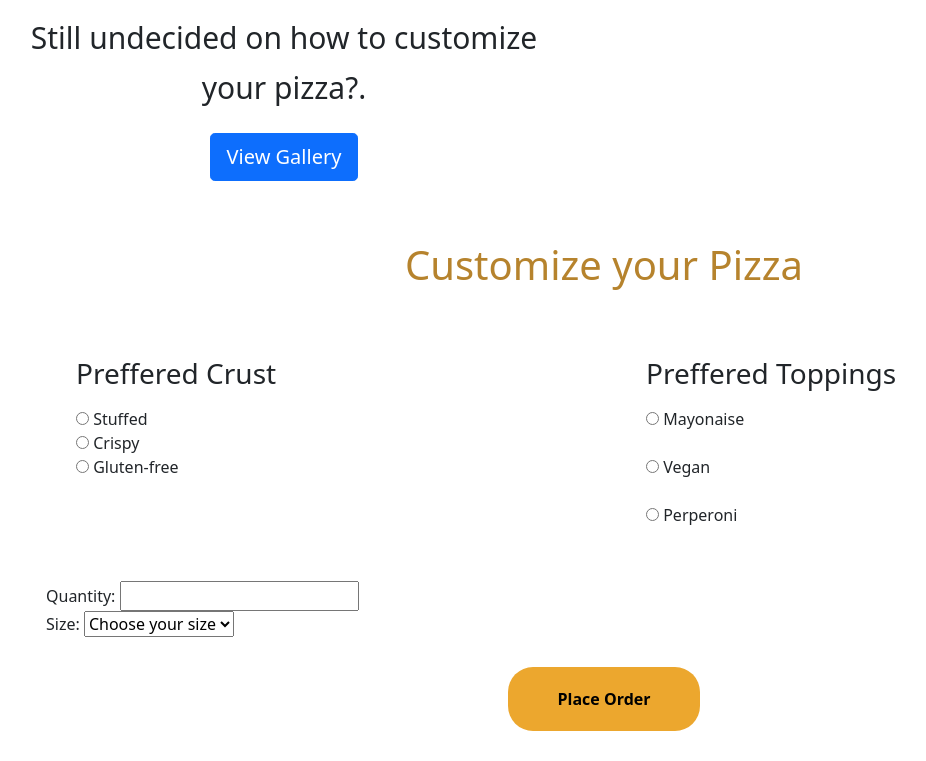
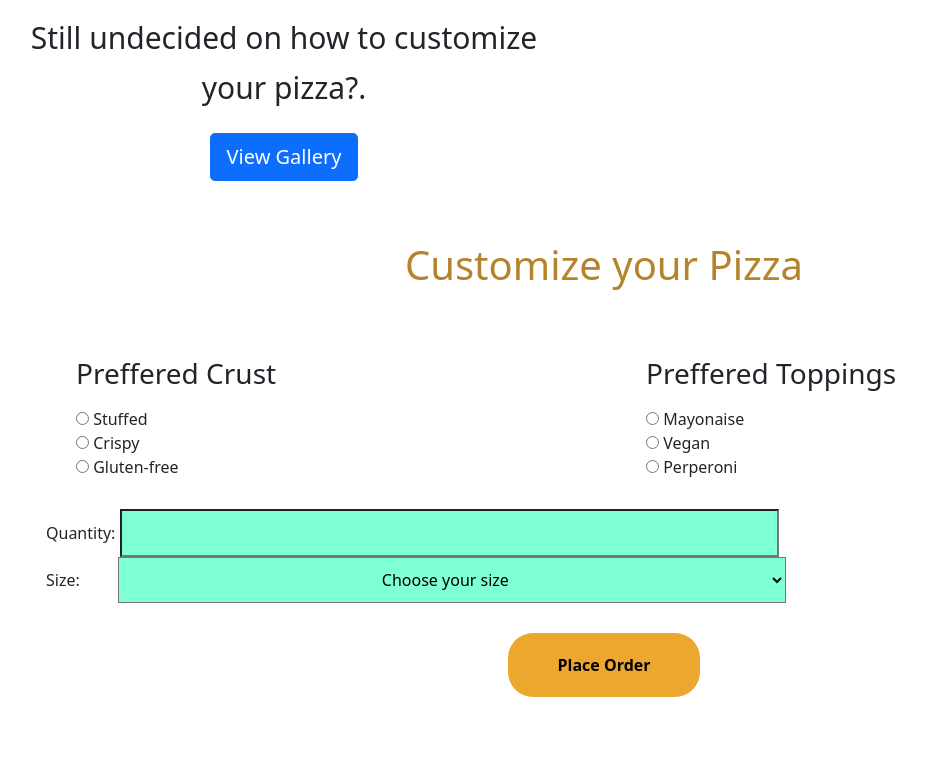
Before and after one commit to Saitore973/pizza_place, a plain HTML site: page index.html in a window 1280 px wide. Shown: the part 1650-2411 px from the top of the page, without its empty margins (36-962 px from the left). After the commit the page ends 2377 px from the top, so only its background shows below. Drawn offline with nearby package versions, Linux system fonts and the light colour scheme.

Commit message:
style the forms

```diff
--- a/index.html
+++ b/index.html
@@ -189,25 +189,19 @@
                                 </legend>
                                 <div class="col-sm-10">
                                     <div class="Mayonaise">
-                                        <input type="radio" id="mayo" name="tops" >
+                                        <input type="radio" id="mayo" name="tops">
                                         <label for="mayo">Mayonaise</label>
-                                        <div class="mayo">
-                                            <img class="mayo-image" src="./static/images/cheese.jpg" alt="">
-                                        </div>
+
                                     </div>
                                     <div class="veg">
                                         <input type="radio" id="vegetable" name="tops">
                                         <label for="vegetable">Vegan</label>
-                                        <div class="vegan">
-                                            <img class="vegan-image" src="./static/images/vegan.jpg" alt="">
-                                        </div>
+
                                     </div>
                                     <div class="Beef">
                                         <input type="radio" id="biff" name="tops">
                                         <label for="beef">Perperoni</label>
-                                        <div class="beef-may">
-                                            <img class="cheese-image" src="./static/images/Beef mayo.jpg" alt="">
-                                        </div>
+
                                     </div>
                                 </div>
                             </fieldset>
@@ -216,11 +210,11 @@
 
                 </div>
             </div>
-
+            <div class="custom-fom">
                 <div class="quantity">
-                <form action="">
+                    <form action="" >
                         <label class="fm-content" for="quantity">Quantity: </label>
-                    <input class="fm-quantity" type="number" id="quanity">
+                        <input class="fom" type="number"  id="quanity">
                     </form>
                 </div>
                 <div class="size-select">
@@ -234,6 +228,8 @@
                         </select>
                     </form>
                 </div>
+            </div>
+
             <div class="form-group row">
                 <div class="checkout">
                     <button id="check">Place Order</button>
--- a/static/styles.css
+++ b/static/styles.css
@@ -59,10 +59,14 @@ button{
     border:none;
     padding:30px
 }
-.custom-select{
-    padding: 8px 50%;
-    display:block;
-    margin: 40 auto;
+.fom{
+    background-color:aquamarine;;
+    padding:10px 19%;
+}
+.fm-size{
+    background-color:aquamarine;;
+    padding:10px 23.2%;
+    margin-left: 34px ;
 }
 #pricing{
 text-align: center;
```
Lines whose indentation alone changed are shown as unchanged.
